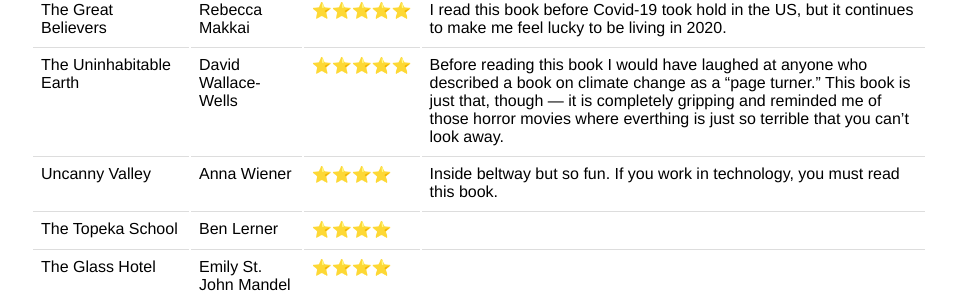
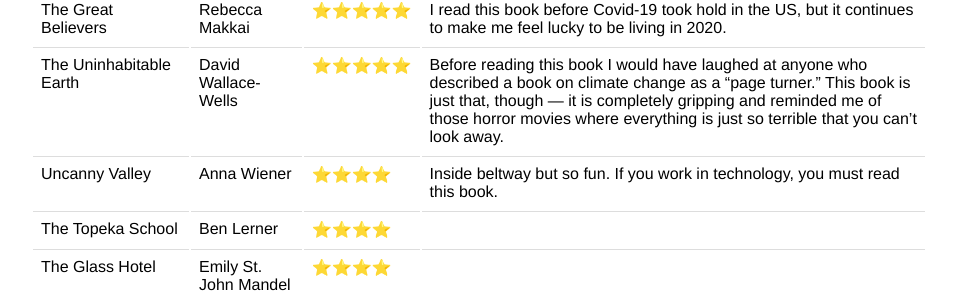
Before and after one commit to davidjwiner/davidjwiner.github.io, a Jekyll site: the page built from _posts/2020-12-18-2020-book-list.markdown, in a window 1280 px wide. Shown: the part 442-744 px from the top of the page, without its empty margins (161-1117 px from the left). Built offline with Jekyll 4.4.1, drawn with Linux system fonts in a browser that asks for light colours; nearby versions of some CDN libraries; comment, search, counter and statistics services are not loaded.

Commit message:
Typo fix in book list post

```diff
--- a/_posts/2020-12-18-2020-book-list.markdown
+++ b/_posts/2020-12-18-2020-book-list.markdown
@@ -11,7 +11,7 @@ In 2020, I read more books than I have in one year since I was in college. Perha
 | --- | --- | --- | --- |
 |  A Promised Land | Barack Obama | ⭐⭐⭐⭐⭐ | The best political memoir I've ever read. Fascinating stories from Obama's life, 2008 campaign, and first term. Although Obama doesn't explicitly make the comparison, you can't help but think about Trump when reading this book. Obama's patriotism is admirable and a painful reminder of his successor's greed and corruption. |
 |  The Great Believers | Rebecca Makkai | ⭐⭐⭐⭐⭐ | I read this book before Covid-19 took hold in the US, but it continues to make me feel lucky to be living in 2020.|
-|  The Uninhabitable Earth | David Wallace-Wells | ⭐⭐⭐⭐⭐ | Before reading this book I would have laughed at anyone who described a book on climate change as a "page turner." This book is just that, though — it is completely gripping and reminded me of those horror movies where everthing is just so terrible that you can't look away. |
+|  The Uninhabitable Earth | David Wallace-Wells | ⭐⭐⭐⭐⭐ | Before reading this book I would have laughed at anyone who described a book on climate change as a "page turner." This book is just that, though — it is completely gripping and reminded me of those horror movies where everything is just so terrible that you can't look away. |
 |  Uncanny Valley | Anna Wiener | ⭐⭐⭐⭐ | Inside beltway but so fun. If you work in technology, you must read this book. |
 |  The Topeka School | Ben Lerner | ⭐⭐⭐⭐ | |
 |  The Glass Hotel | Emily St. John Mandel | ⭐⭐⭐⭐ |  |
```
